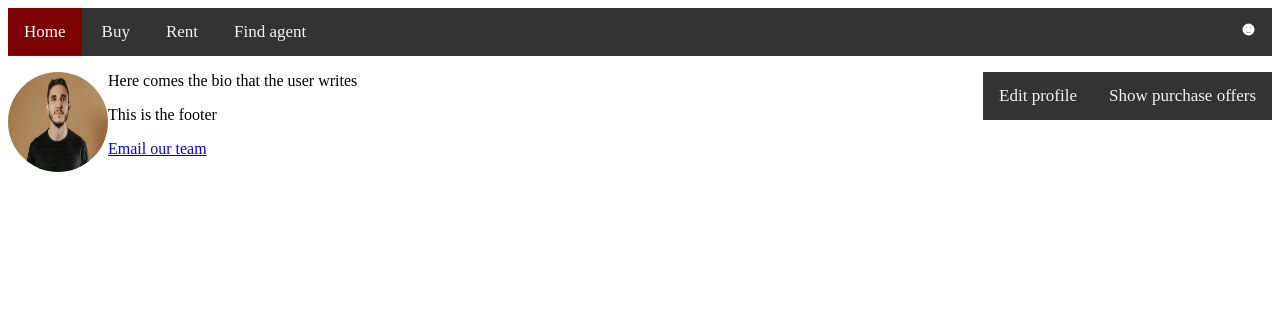
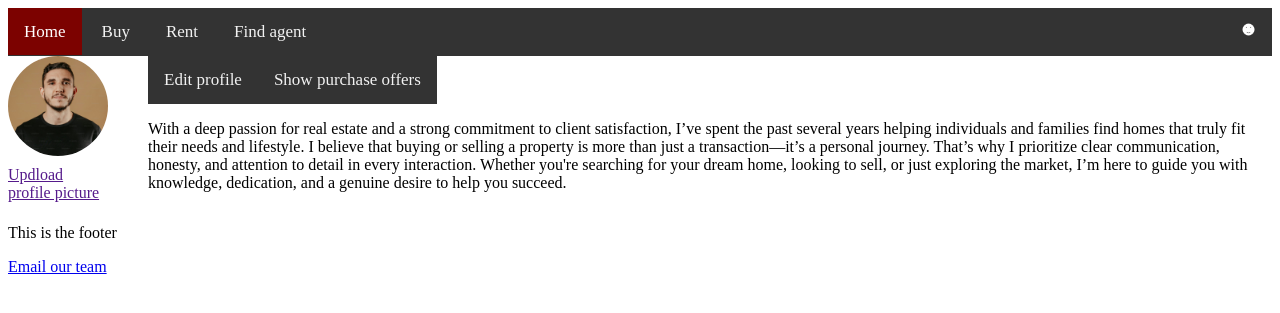
Before and after one commit to Alexander-HR/VLN2, a Django app: page / in a window 1280 px wide. Shown: the top 313 px of the page. Run offline with Django 5.2, Linux system fonts and the light colour scheme.

Commit message:
This is finally taking some shape, most of the layout is how its supposed to be

```diff
--- a/vln2/CastleApartments/static/main.css
+++ b/vln2/CastleApartments/static/main.css
@@ -32,23 +32,47 @@ Navbar Section
 /* ===============================
 Profile section
 ==================================*/
+.container {
+  position: relative;
+  top: 0;
+}
+.profileWrapper {
+  display:flex;
+  align-items: flex-start;
+  gap: 40px;
+}
 .profilePicture{
-  float: left;
+  display: flex;
+  flex-direction: column;
+  align-items: center;
 }
 
 .profilePicture img {
   border-radius: 50%;
   width: 100px;
   height: 100px;
+  object-fit: cover;
+  margin-bottom: 10px;
+}
+
+.profilePicture a{
+
+}
+.navbarBioWrapper {
+  display:flex;
+  align-items: flex-start;
+  gap: 10;
+  flex-direction: column;
 }
 .profileNavbar{
   background-color: #333;
-  float: right;
+  float: left;
   overflow: hidden;
   display: flex;
-  align-items: center;}
+  align-items: center;
+}
 
-.profileNavbar a {
+.profileNavbar a{
   color: #f2f2f2;
   text-align: center;
   padding: 14px 16px;
@@ -56,7 +80,11 @@ Profile section
   font-size: 17px;
 }
 
-.profileNavbar a:hover {
+.profileNavbar a:hover{
   background-color: #ddd;
   color: black;
 }
+
+.bio {
+bottom: 0;
+}
--- a/vln2/CastleApartments/templates/buyerProfile.html
+++ b/vln2/CastleApartments/templates/buyerProfile.html
@@ -2,21 +2,30 @@
 {% block content %}
 {% load static %}
 <div class ="container">
-    <div class = banner>
-
-    </div>
     <div class="main">
+        <div class="profileWrapper">
             <div class ="profilePicture">
                 <img src="{% static 'images/test_profile_picture.jpeg' %}" alt="Profile picture">
+                <a href="">Updload profile picture</a>
             </div>
+            <div class="navbarBioWrapper">
                 <div class="profileNavbar">
                     <a href="">Edit profile</a>
                     <a href="">Show purchase offers</a>
-
+                </div>
+                <div class="bio">
+                    <p>With a deep passion for real estate and a strong commitment to client
+                        satisfaction, I’ve spent the past several years helping individuals and
+                        families find homes that truly fit their needs and lifestyle. I believe
+                        that buying or selling a property is more than just a transaction—it’s a
+                        personal journey. That’s why I prioritize clear communication, honesty,
+                        and attention to detail in every interaction. Whether you're searching for
+                        your dream home, looking to sell, or just exploring the market, I’m here
+                        to guide you with knowledge, dedication, and a genuine desire to help
+                        you succeed.</p>
                 </div>
             </div>
-    <div class="bio">
-        <p>Here comes the bio that the user writes</p>
+        </div>
     </div>
 </div>
 
```
Also changed, not shown: 1 other file. Lines whose indentation alone changed are shown as unchanged.
